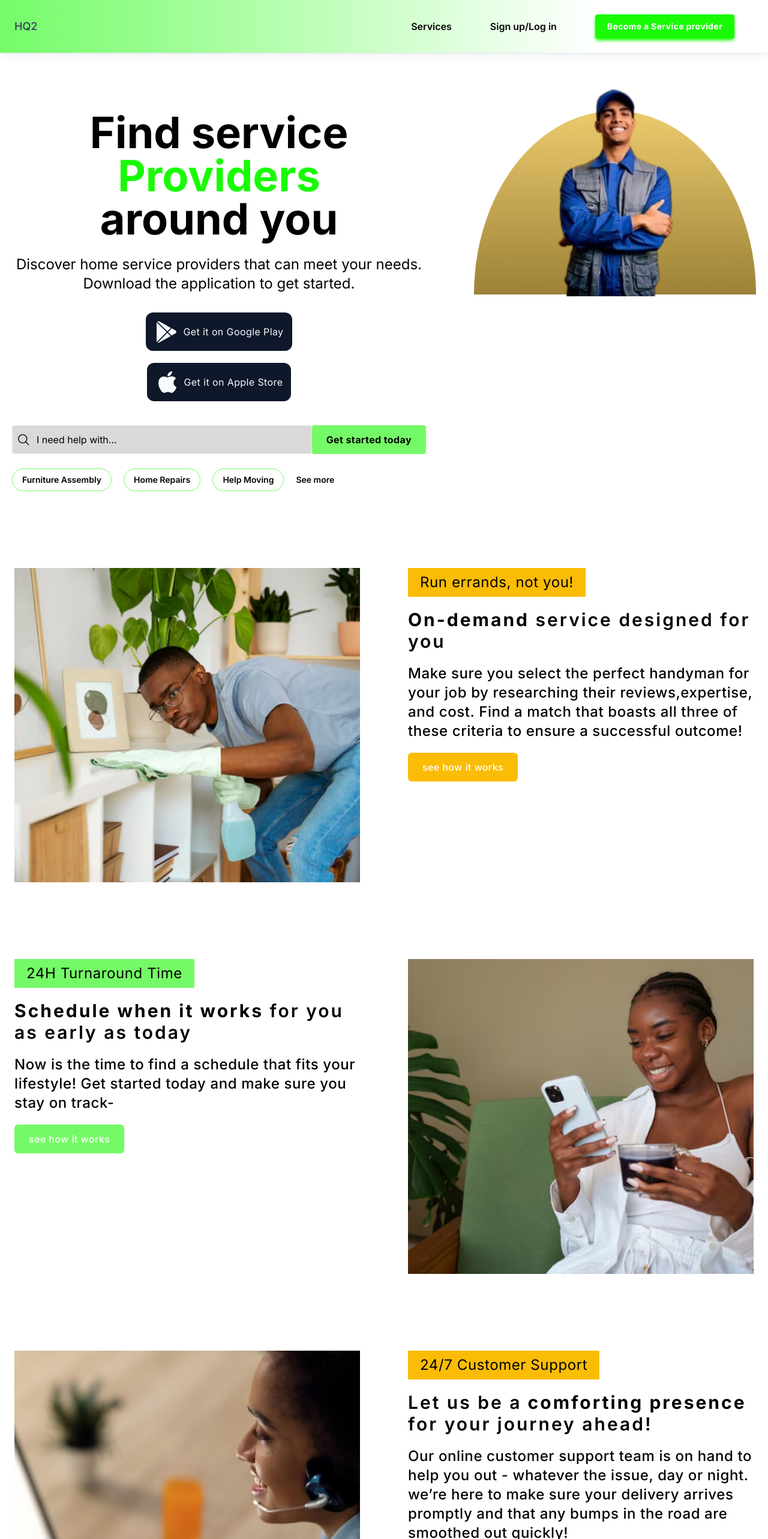
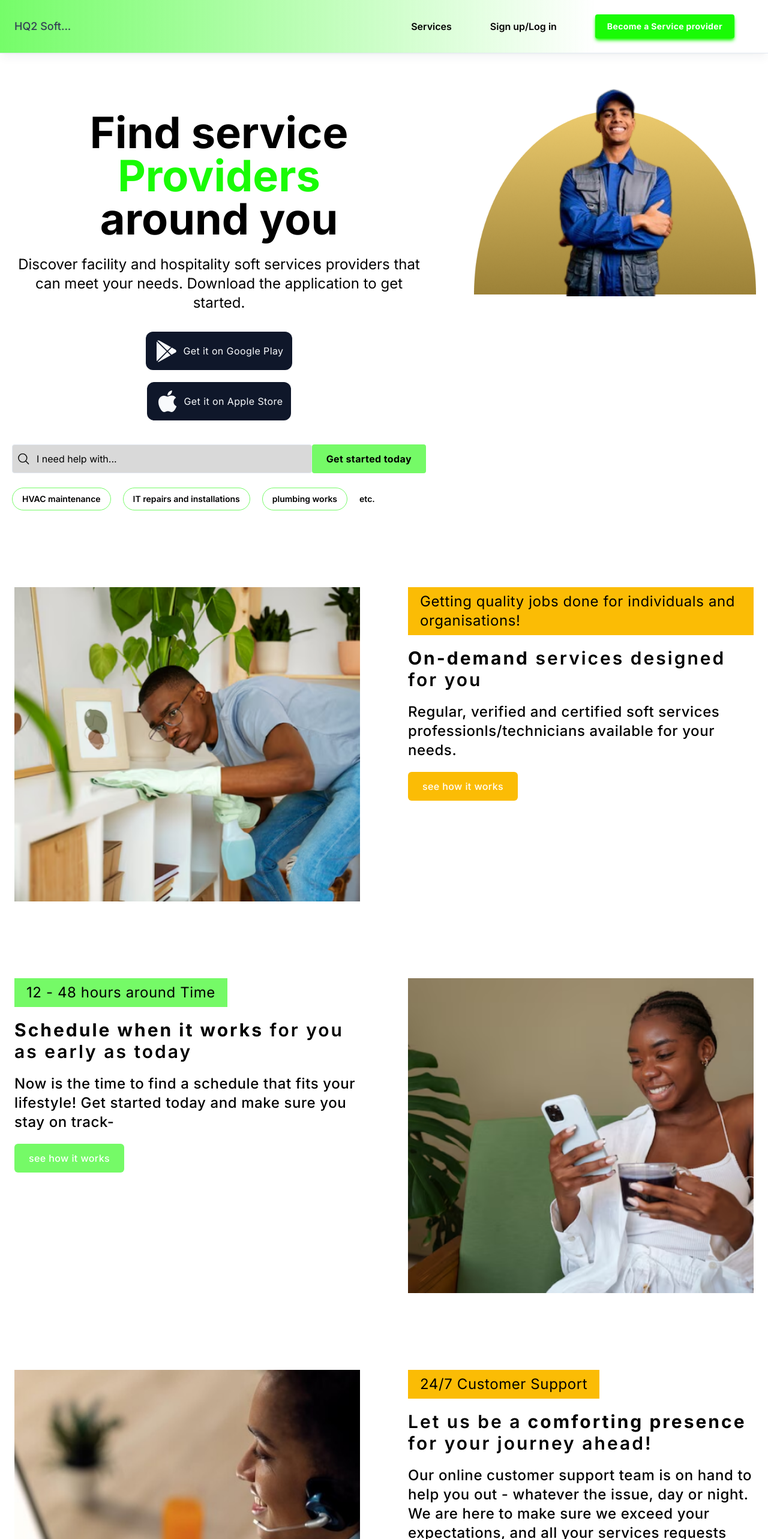
Before and after one commit to YomaAroriode/hq2, a Next.js app: page / in a window 1280 px wide. Shown: the top 2566 px of the page at 60% size. Built offline with nearby package versions, Linux system fonts and the light colour scheme.

Commit message:
made so changes to some texts

```diff
--- a/app/components/search.jsx
+++ b/app/components/search.jsx
@@ -38,19 +38,21 @@ export default function Search() {
 			</div>
 
 			<div className='flex flex-wrap gap-3 md:gap-5'>
-				{['Furniture Assembly', 'Home Repairs', 'Help Moving'].map(
-					(item, index) => (
+				{[
+					'HVAC maintenance',
+					'IT repairs and installations',
+					'plumbing works',
+				].map((item, index) => (
 					<span
 						key={index}
 						className='inline-flex cursor-pointer items-center justify-center gap-2 rounded-full border border-custom-green px-4 py-2 text-sm font-semibold text-black transition-colors duration-300 hover:bg-custom-green hover:text-black focus:outline-none focus:ring-2 focus:ring-custom-green focus:ring-offset-2'
 					>
 						{item}
 					</span>
-					)
-				)}
+				))}
 
 				<span className='inline-flex items-center justify-center gap-1 rounded-full text-sm font-semibold text-black'>
-					See more
+					etc.
 				</span>
 			</div>
 		</>
--- a/app/ui/footer.jsx
+++ b/app/ui/footer.jsx
@@ -61,9 +61,9 @@ export default function Footer() {
 									<span className='font-bold'>Get more </span>done on the go
 								</p>
 								<p>
-									Need something done fast? Download the app to book your
-									Hq2’er, message them quickly and even send photos with ease -
-									make it happen now!
+									Need something done fast? Download the app to book your SSP,
+									message them quickly and even send photos with ease - make it
+									happen now!
 								</p>
 
 								<div className='mt-8 flex w-full flex-wrap gap-5'>
--- a/app/ui/header.jsx
+++ b/app/ui/header.jsx
@@ -22,7 +22,7 @@ export default function Navbar() {
 							className='flex items-center gap-2 whitespace-nowrap py-3 text-lg focus:outline-none lg:flex-1'
 						>
 							{/* logo goes here */}
-							HQ2
+							HQ2 Soft...
 						</a>
 
 						{/*      <!-- Mobile trigger --> */}
--- a/app/ui/hero.jsx
+++ b/app/ui/hero.jsx
@@ -19,8 +19,8 @@ export default function Hero() {
 								</p>
 
 								<p className='mt-6 text-center text-sm md:text-xl lg:text-2xl'>
-									Discover home service providers that can meet your needs.
-									Download the application to get started.
+									Discover facility and hospitality soft services providers that
+									can meet your needs. Download the application to get started.
 								</p>
 
 								<div className='mt-8 flex w-full flex-col items-center justify-center gap-5'>
--- a/app/ui/section1.jsx
+++ b/app/ui/section1.jsx
@@ -13,19 +13,17 @@ export default function SectionOne() {
 
 						<div className='col-span-4 mb-10 lg:col-span-6'>
 							<p className='mb-5 w-fit bg-custom-yellow px-5 py-2 text-lg tracking-wide text-black md:text-2xl'>
-								Run errands, not you!
+								Getting quality jobs done for individuals and organisations!
 							</p>
 
 							<p className='mb-5 text-xl font-semibold tracking-widest md:text-2xl lg:text-3xl'>
-								<span className='font-bold'>On-demand</span> service designed
+								<span className='font-bold'>On-demand</span> services designed
 								for you
 							</p>
 
 							<p className='mb-5 text-sm font-medium tracking-wide md:text-xl lg:text-2xl'>
-								Make sure you select the perfect handyman for your job by
-								researching their reviews,expertise, and cost. Find a match that
-								boasts all three of these criteria to ensure a successful
-								outcome!
+								Regular, verified and certified soft services
+								professionls/technicians available for your needs.
 							</p>
 
 							<button className='inline-flex h-10 items-center justify-center gap-2 whitespace-nowrap rounded-md bg-custom-yellow p-6 text-sm font-medium tracking-wide text-white transition duration-300 hover:bg-yellow-600 focus:bg-yellow-700 focus-visible:outline-none disabled:cursor-not-allowed disabled:border-yellow-300 disabled:bg-yellow-300 disabled:shadow-none md:text-base'>
--- a/app/ui/section2.jsx
+++ b/app/ui/section2.jsx
@@ -8,7 +8,7 @@ export default function SectionTwo() {
 					<div className='relative grid grid-cols-4 gap-10 md:grid-cols-8 md:gap-14 lg:grid-cols-12 lg:gap-20'>
 						<div className='order-2 col-span-4 md:order-1 lg:col-span-6'>
 							<p className='mb-5 w-fit bg-custom-green px-5 py-2 text-lg tracking-wide text-black md:text-2xl'>
-								24H Turnaround Time
+								12 - 48 hours around Time
 							</p>
 
 							<p className='mb-5 text-xl font-semibold tracking-widest md:text-2xl lg:text-3xl'>
--- a/app/ui/section3.jsx
+++ b/app/ui/section3.jsx
@@ -23,9 +23,9 @@ export default function SectionThree() {
 
 							<p className='mb-5 text-sm font-medium tracking-wide md:text-xl lg:text-2xl'>
 								Our online customer support team is on hand to help you out -
-								whatever the issue, day or night. we’re here to make sure your
-								delivery arrives promptly and that any bumps in the road are
-								smoothed out quickly!
+								whatever the issue, day or night. We are here to make sure we
+								exceed your expectations, and all your services requests are
+								sorted out quickly!
 							</p>
 
 							<button className='inline-flex h-10 items-center justify-center gap-2 whitespace-nowrap rounded-md bg-custom-yellow p-6 text-sm font-medium tracking-wide text-white transition duration-300 hover:bg-yellow-600 focus:bg-yellow-700 focus-visible:outline-none disabled:cursor-not-allowed disabled:border-yellow-300 disabled:bg-yellow-300 disabled:shadow-none md:text-base'>
--- a/app/ui/section4.jsx
+++ b/app/ui/section4.jsx
@@ -11,9 +11,10 @@ export default function SectionFour() {
 				</p>
 
 				<p className='text-xm mt-6 text-center md:text-base lg:text-xl'>
-					These hardworking individuals have made valuable contributions to the
-					platform, providing quality services <br /> and consistently
-					delivering exceptional results for their clients.
+					Providers These Professional and hardworking individuals have made
+					valuable contributions to the platform, providing quality services{' '}
+					<br /> and consistently delivering exceptional results for their
+					clients.
 				</p>
 
 				<div className='container mx-auto mt-14 px-5'>
@@ -40,15 +41,12 @@ export default function SectionFour() {
 											<div className='flex w-full flex-col gap-5'>
 												<div className='flex flex-row justify-between'>
 													<p className='font-bold'>Web Design</p>
-													<p>₦100,000</p>
 												</div>
 												<div className='flex flex-row justify-between'>
 													<p className='font-bold'>Web Development</p>
-													<p>₦200,000</p>
 												</div>
 												<div className='flex flex-row justify-between'>
 													<p className='font-bold'>Website management</p>
-													<p>₦50,000</p>
 												</div>
 											</div>
 										</div>
--- a/app/ui/section6.jsx
+++ b/app/ui/section6.jsx
@@ -25,7 +25,7 @@ export default function SectionSix() {
 
 							<div>
 								<p className='mb-5 text-sm font-medium tracking-wide md:text-base lg:text-xl'>
-									Build your team of local, background-checked Workers to help
+									Build your team of local, background-verified Workers to help
 									with-- and for-- life. Whatever you need, they’ve got it
 									covered.
 								</p>
@@ -43,6 +43,20 @@ export default function SectionSix() {
 										<FaCircleCheck />
 										<p>Save your favorites to book again and again</p>
 									</li>
+									<li className='flex flex-row items-center gap-3'>
+										<FaCircleCheck />
+										<p>
+											Service level agreement (SLA) available for subscription
+											and premium services
+										</p>
+									</li>
+									<li className='flex flex-row items-center gap-3'>
+										<FaCircleCheck />
+										<p>
+											Get trained to become certified SSP with us and get
+											connected to unlimited job opportunities
+										</p>
+									</li>
 								</ul>
 							</div>
 						</div>
--- a/app/ui/testimonials.jsx
+++ b/app/ui/testimonials.jsx
@@ -74,7 +74,7 @@ export default function Testimonials() {
 					</div>
 
 					<p className='cursor-pointer font-bold hover:text-custom-yellow'>
-						Check all 2.000 reviews
+						Check all 10 reviews
 					</p>
 				</div>
 			</section>
```
Lines whose indentation alone changed are shown as unchanged.
